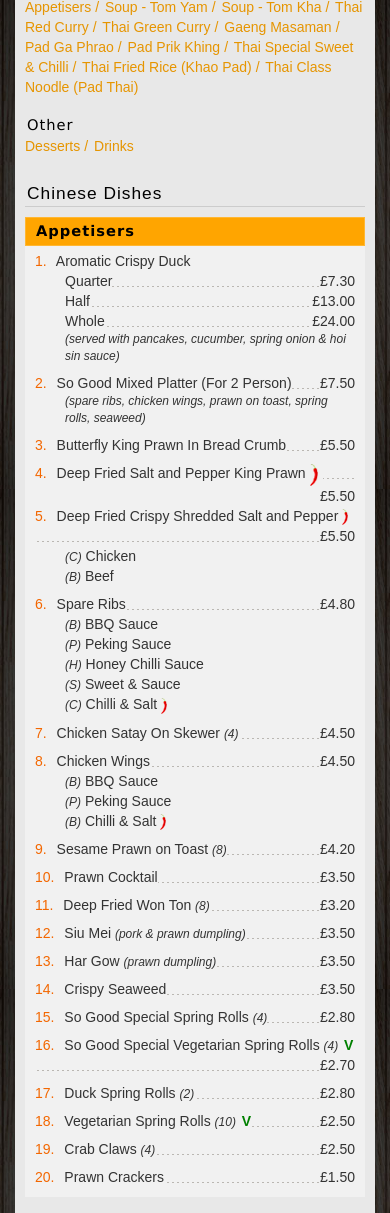
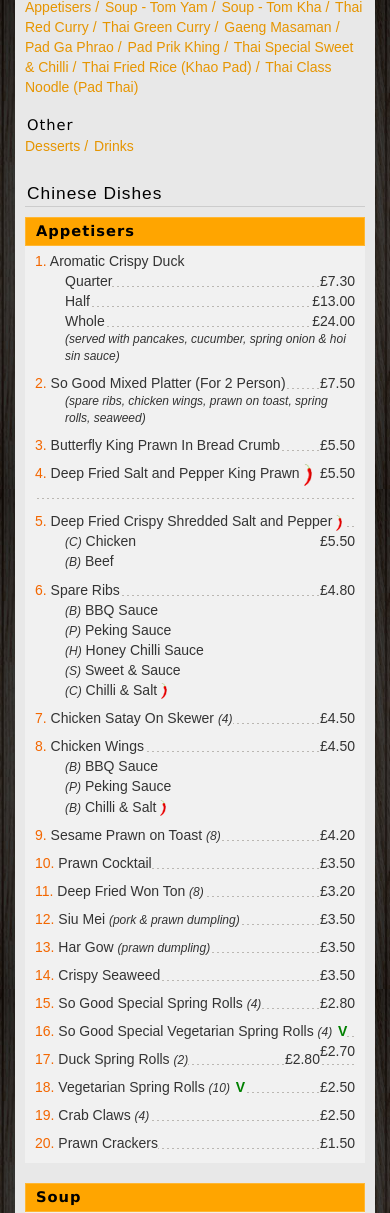
Before and after one commit to squariegoes/so-good, a Flask app: page /menu in a window 390 px wide. Shown: the part 511-1724 px from the top of the page. Run offline with Flask 2, Linux system fonts and the light colour scheme; some libraries are stand-ins or nearby versions.

Commit message:
shortening menu item lengths for mobile

```diff
--- a/static/css/custom.css
+++ b/static/css/custom.css
@@ -149,7 +149,7 @@ div.menuItemContainer
 div.menuItemNum
 {
     display:inline;
-    margin-right:6px;
+    margin-right:0px;
     font-size:inherit;
     /*font-weight:800;*/
     color:#F36700;
```
